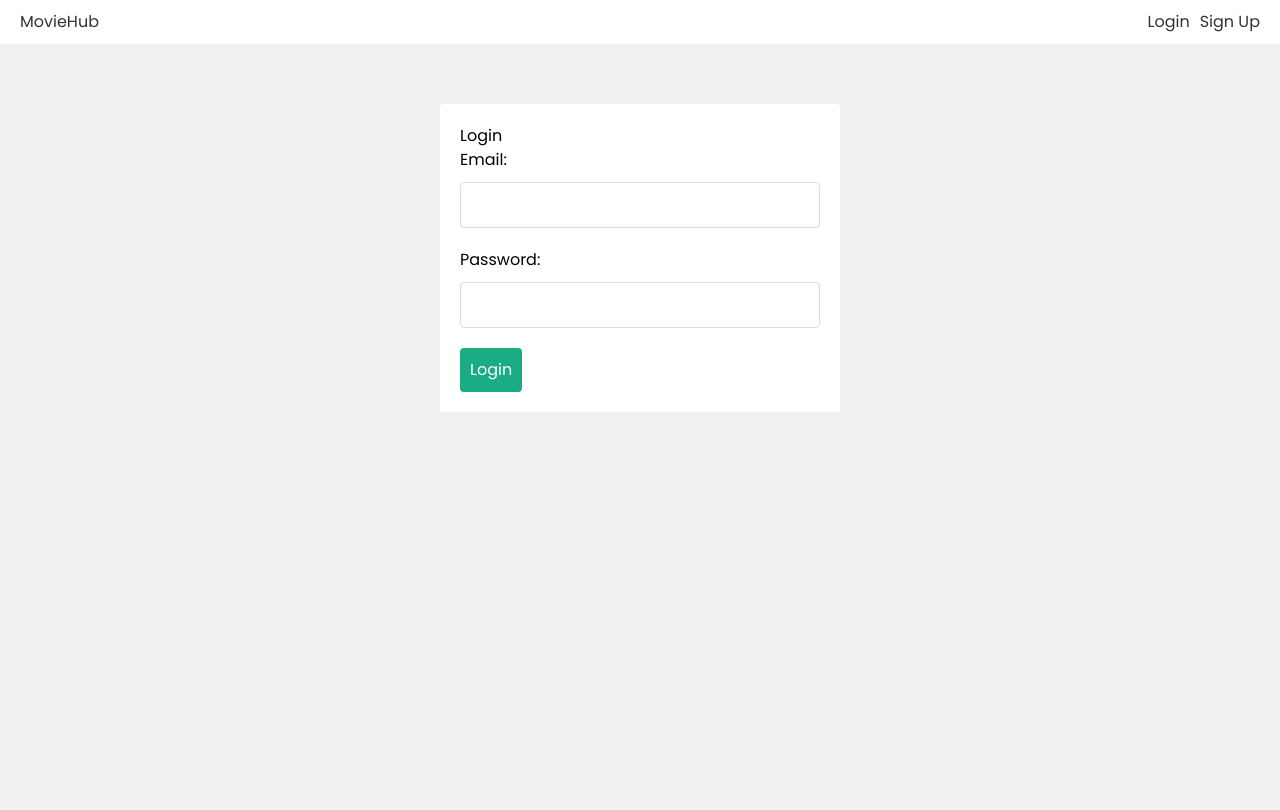
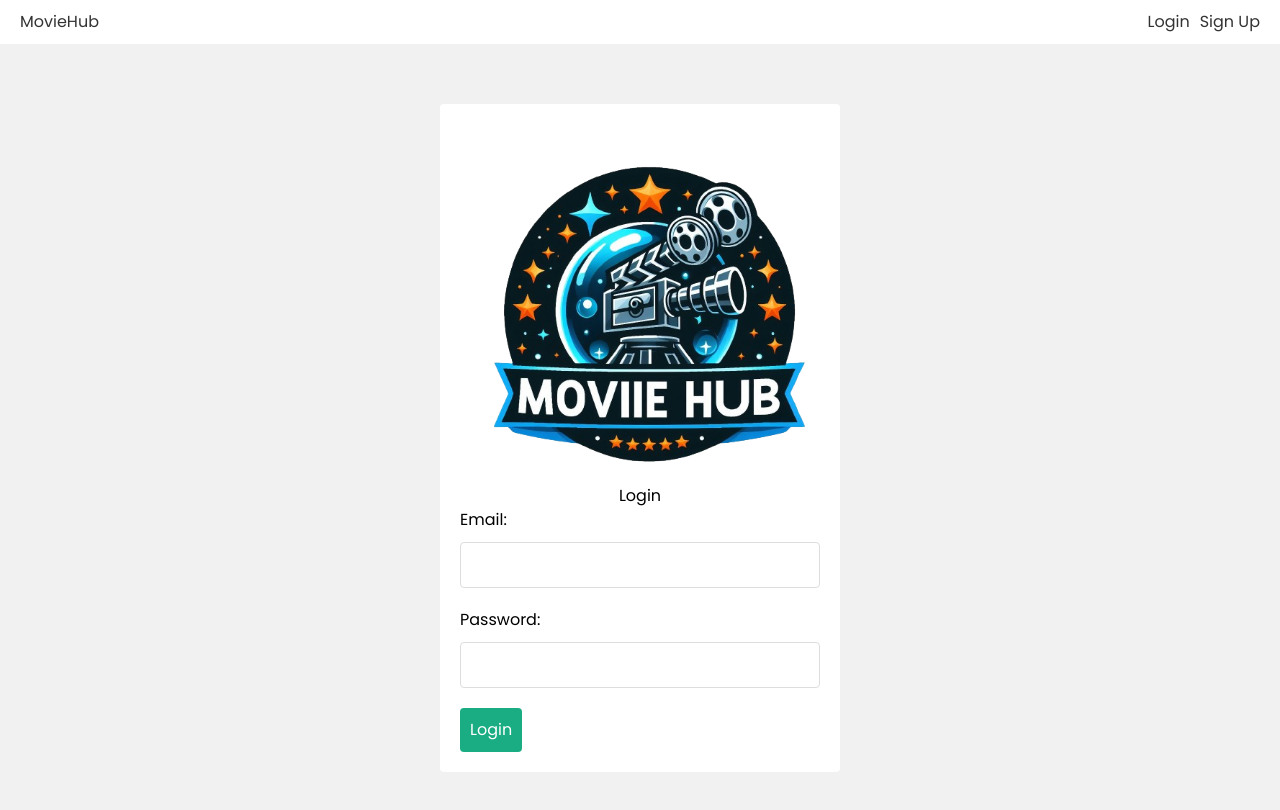
Before and after one commit to nchmoka/MovieHub-FullStack-App, a React (Create React App) app in the folder frontend/: page /login in a window 1280 px wide. Shown: the top 810 px of the page. Built offline with nearby package versions, Linux system fonts and the light colour scheme.

Commit message:
added website logo to various places

```diff
--- a/frontend/public/index.html
+++ b/frontend/public/index.html
@@ -2,14 +2,14 @@
 <html lang="en">
     <head>
         <meta charset="utf-8" />
-        <link rel="icon" href="%PUBLIC_URL%/favicon.ico" />
+        <link rel="icon" href="%PUBLIC_URL%/logo.png" />
         <meta name="viewport" content="width=device-width, initial-scale=1" />
         <meta name="theme-color" content="#000000" />
         <meta
             name="description"
             content="Web site created using create-react-app"
         />
-        <link rel="apple-touch-icon" href="%PUBLIC_URL%/logo192.png" />
+        <link rel="apple-touch-icon" href="%PUBLIC_URL%/logo.png" />
         <!--
       manifest.json provides metadata used when your web app is installed on a
       user's mobile device or desktop. See https://developers.google.com/web/fundamentals/web-app-manifest/
@@ -28,7 +28,7 @@
             rel="stylesheet"
             href="https://fonts.googleapis.com/css2?family=Material+Symbols+Outlined:opsz,wght,FILL,GRAD@24,400,0,0"
         />
-        <title>React App</title>
+        <title>MovieHub</title>
     </head>
     <body>
         <noscript>You need to enable JavaScript to run this app.</noscript>
--- a/frontend/src/pages/Login.js
+++ b/frontend/src/pages/Login.js
@@ -11,7 +11,8 @@ const Login = () => {
     };
     return (
         <form className="login" onSubmit={handleSubmit}>
-            <h3>Login</h3>
+            <img src="/logo.png" alt="logo" />
+            <h3 style={{ textAlign: "center" }}>Login</h3>
             <label>Email:</label>
             <input
                 type="email"
@@ -24,7 +25,6 @@ const Login = () => {
                 onChange={(e) => setPassword(e.target.value)}
                 value={password}
             />
-
             <button disabled={isLoading}>Login</button>
             {error && <p className="error">{error}</p>}
         </form>
--- a/frontend/src/pages/Signup.js
+++ b/frontend/src/pages/Signup.js
@@ -11,8 +11,8 @@ const Signup = () => {
     };
     return (
         <form className="signup" onSubmit={handleSubmit}>
-            <h3>Sign Up</h3>
-
+            <img src="/logo.png" alt="logo" />
+            <h3 style={{ textAlign: "center" }}>Sign Up</h3>
             <label>Email:</label>
             <input
                 type="email"
@@ -25,7 +25,6 @@ const Signup = () => {
                 onChange={(e) => setPassword(e.target.value)}
                 value={password}
             />
-
             <button disabled={isLoading}>Sign up</button>
             {error && <div className="error">{error}</div>}
         </form>
```
Also changed, not shown: frontend/public/logo.png (added), frontend/public/manifest.json.
